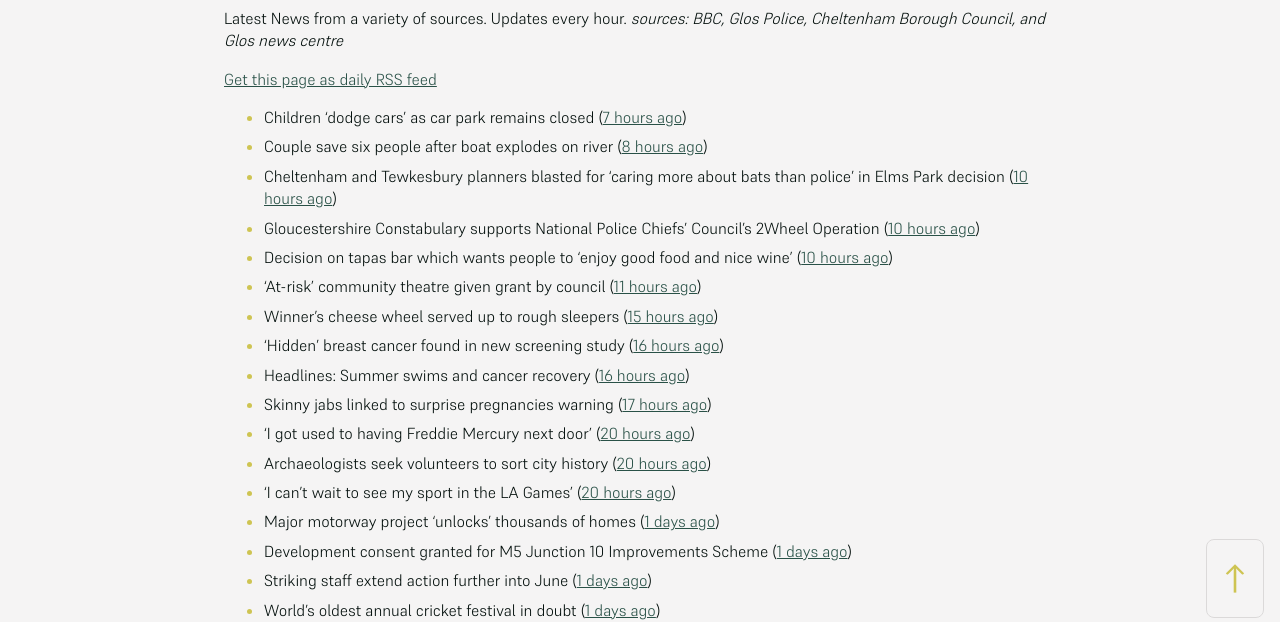
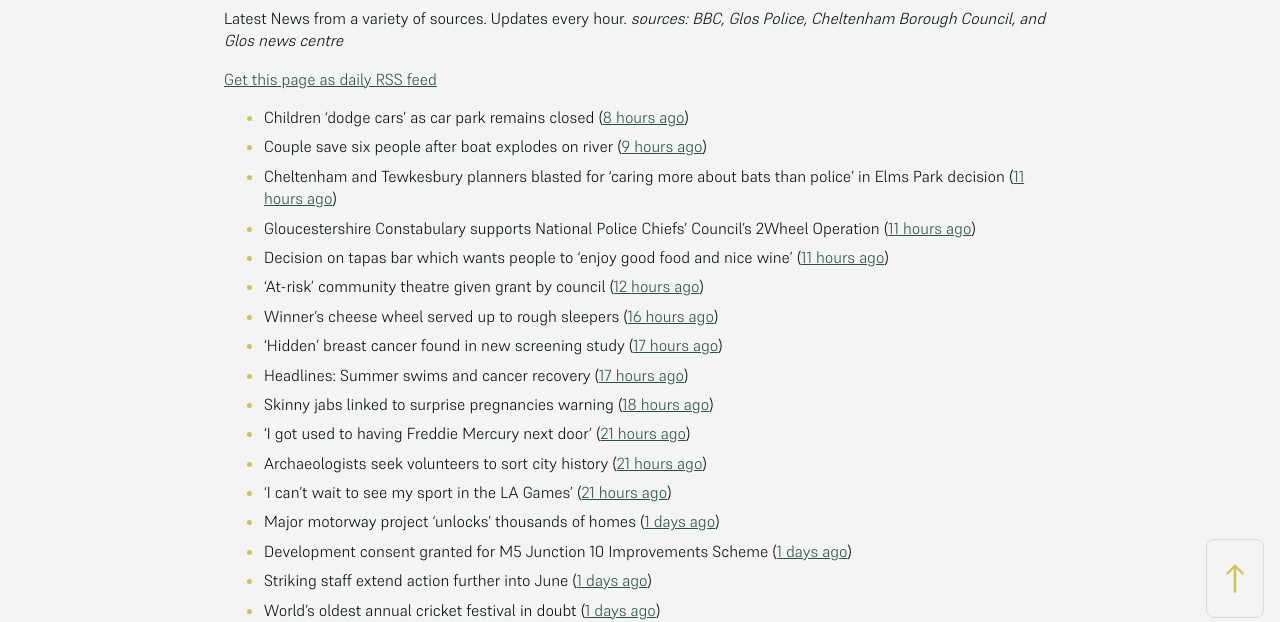
Before and after one commit to mat-0/cheltenham-open-data, a Jekyll site: the page built from _pages/news.md, in a window 1280 px wide. Shown: the part 266-888 px from the top of the page. Built offline with Jekyll 4.4.1, drawn with Linux system fonts in a browser that asks for light colours.

Commit message:
Updated 2025-06-06 03:20:17

```diff
--- a/_pages/news.md
+++ b/_pages/news.md
@@ -12,19 +12,19 @@ _sources: BBC, Glos Police, Cheltenham Borough Council, and Glos news centre_
 [Get this page as daily RSS feed](/daily.rss)
 
 <!-- news_marker starts -->
-- Children 'dodge cars' as car park remains closed ([7 hours ago](https://www.bbc.com/news/articles/c15v3072q04o))
-- Couple save six people after boat explodes on river ([8 hours ago](https://www.bbc.com/news/articles/cq54p798dxlo))
-- Cheltenham and Tewkesbury planners blasted for ‘caring more about bats than police’ in Elms Park decision ([10 hours ago](https://gloucesternewscentre.co.uk/cheltenham-and-tewkesbury-planners-blasted-for-caring-more-about-bats-than-police-in-elms-park-decision/))
-- Gloucestershire Constabulary supports National Police Chiefs’ Council’s 2Wheel Operation ([10 hours ago](https://gloucesternewscentre.co.uk/gloucestershire-constabulary-supports-national-police-chiefs-councils-2wheel-operation/))
-- Decision on tapas bar which wants people to ‘enjoy good food and nice wine’ ([10 hours ago](https://gloucesternewscentre.co.uk/decision-on-tapas-bar-which-wants-people-to-enjoy-good-food-and-nice-wine/))
-- 'At-risk' community theatre given grant by council ([11 hours ago](https://www.bbc.com/news/articles/c2kq2d2e71zo))
-- Winner's cheese wheel served up to rough sleepers ([15 hours ago](https://www.bbc.com/news/articles/cvg9z4l01ygo))
-- 'Hidden' breast cancer found in new screening study ([16 hours ago](https://www.bbc.com/news/articles/cd90g95q8v0o))
-- Headlines: Summer swims and cancer recovery ([16 hours ago](https://www.bbc.com/news/articles/ckgxpzv9r41o))
-- Skinny jabs linked to surprise pregnancies warning ([17 hours ago](https://www.bbc.co.uk/sounds/play/p0lgh4cd))
-- 'I got used to having Freddie Mercury next door' ([20 hours ago](https://www.bbc.com/news/articles/cp8ydj0kplyo))
-- Archaeologists seek volunteers to sort city history ([20 hours ago](https://www.bbc.com/news/articles/cgj8z5vj2n4o))
-- 'I can't wait to see my sport in the LA Games' ([20 hours ago](https://www.bbc.com/news/articles/cjdz8yyl92ro))
+- Children 'dodge cars' as car park remains closed ([8 hours ago](https://www.bbc.com/news/articles/c15v3072q04o))
+- Couple save six people after boat explodes on river ([9 hours ago](https://www.bbc.com/news/articles/cq54p798dxlo))
+- Cheltenham and Tewkesbury planners blasted for ‘caring more about bats than police’ in Elms Park decision ([11 hours ago](https://gloucesternewscentre.co.uk/cheltenham-and-tewkesbury-planners-blasted-for-caring-more-about-bats-than-police-in-elms-park-decision/))
+- Gloucestershire Constabulary supports National Police Chiefs’ Council’s 2Wheel Operation ([11 hours ago](https://gloucesternewscentre.co.uk/gloucestershire-constabulary-supports-national-police-chiefs-councils-2wheel-operation/))
+- Decision on tapas bar which wants people to ‘enjoy good food and nice wine’ ([11 hours ago](https://gloucesternewscentre.co.uk/decision-on-tapas-bar-which-wants-people-to-enjoy-good-food-and-nice-wine/))
+- 'At-risk' community theatre given grant by council ([12 hours ago](https://www.bbc.com/news/articles/c2kq2d2e71zo))
+- Winner's cheese wheel served up to rough sleepers ([16 hours ago](https://www.bbc.com/news/articles/cvg9z4l01ygo))
+- 'Hidden' breast cancer found in new screening study ([17 hours ago](https://www.bbc.com/news/articles/cd90g95q8v0o))
+- Headlines: Summer swims and cancer recovery ([17 hours ago](https://www.bbc.com/news/articles/ckgxpzv9r41o))
+- Skinny jabs linked to surprise pregnancies warning ([18 hours ago](https://www.bbc.co.uk/sounds/play/p0lgh4cd))
+- 'I got used to having Freddie Mercury next door' ([21 hours ago](https://www.bbc.com/news/articles/cp8ydj0kplyo))
+- Archaeologists seek volunteers to sort city history ([21 hours ago](https://www.bbc.com/news/articles/cgj8z5vj2n4o))
+- 'I can't wait to see my sport in the LA Games' ([21 hours ago](https://www.bbc.com/news/articles/cjdz8yyl92ro))
 - Major motorway project 'unlocks' thousands of homes ([1 days ago](https://www.bbc.com/news/articles/cvgnz6eyr22o))
 - Development consent granted for M5 Junction 10 Improvements Scheme ([1 days ago](https://gloucesternewscentre.co.uk/development-consent-granted-for-m5-junction-10-improvements-scheme/))
 - Striking staff extend action further into June ([1 days ago](https://www.bbc.com/news/articles/cz9y0dnl0k3o))
```
Also changed, not shown: _data/flood.json (+4 -4 lines), _pages/fix-my-street.md (+1 -1 lines), index.md (+5 -5 lines).
